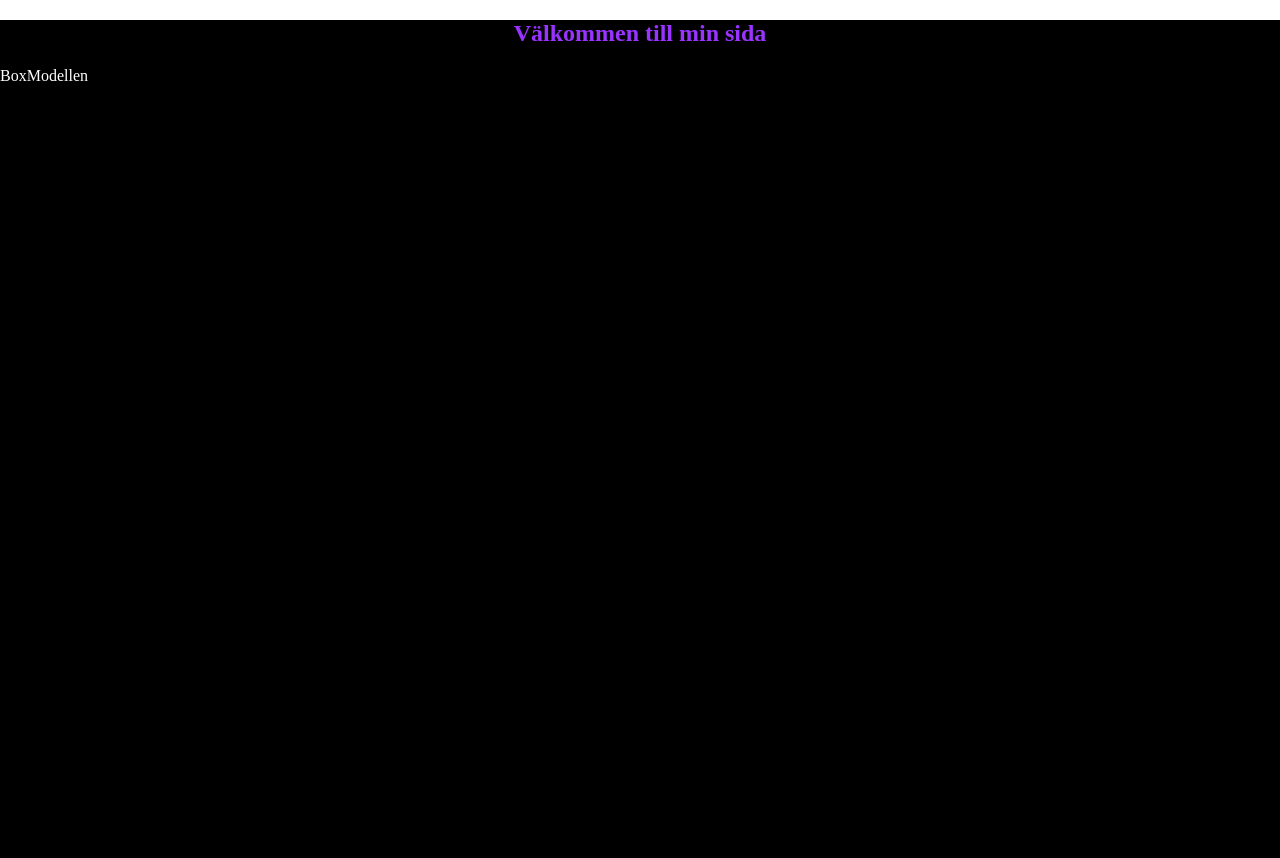
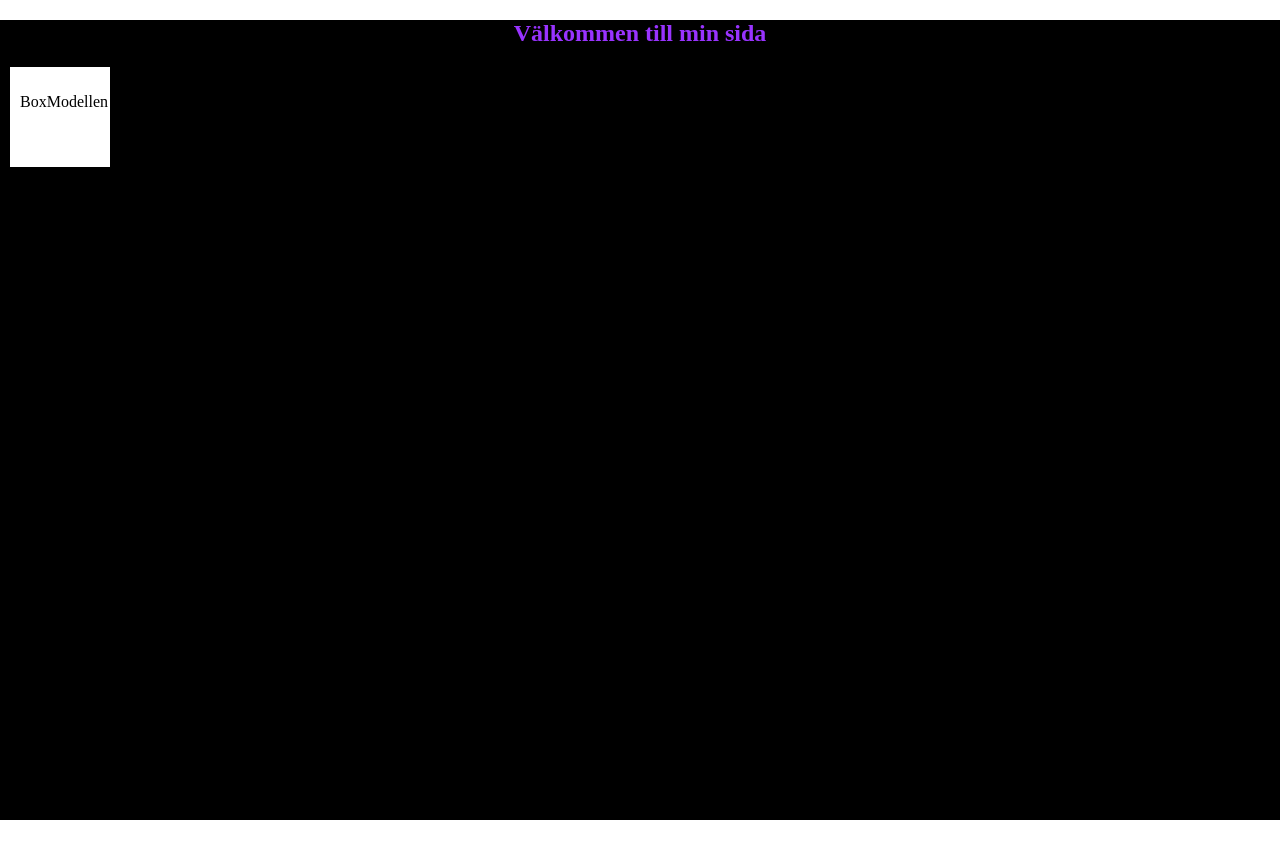
Before and after one commit to TomasPaepke/css-kod, a plain HTML site: page index.html in a window 1280 px wide. After the commit the page ends 820 px from the top, so only its background shows below. Drawn offline with Linux system fonts and the light colour scheme.

Commit message:
css med kommentarer

```diff
--- a/index.html
+++ b/index.html
@@ -9,7 +9,7 @@
 <body>
     <section>
         <h1>Välkommen till min sida</h1>
-        <section>
+        <section class="box">
             <p>BoxModellen</p>
         </section>
     </section>
--- a/styles.css
+++ b/styles.css
@@ -1,3 +1,12 @@
+*{
+    /**
+    border-box: räknar med border, padding och margin i din width och height
+    content-box: adderar border, padding och margin till din width och height
+    bra att starta med
+    */
+    box-sizing: border-box;
+}
+
 body {
     width: 100vw;
     height: 100vh;
@@ -14,3 +23,15 @@ section {
     background-color: black;
     height: 100%;
 }
+
+P {
+    color: #000;
+}
+
+.box {
+    width: 100px;
+    height: 100px;
+    background-color: #fff;
+    padding: 10px;
+    margin: 10px;
+}
```
